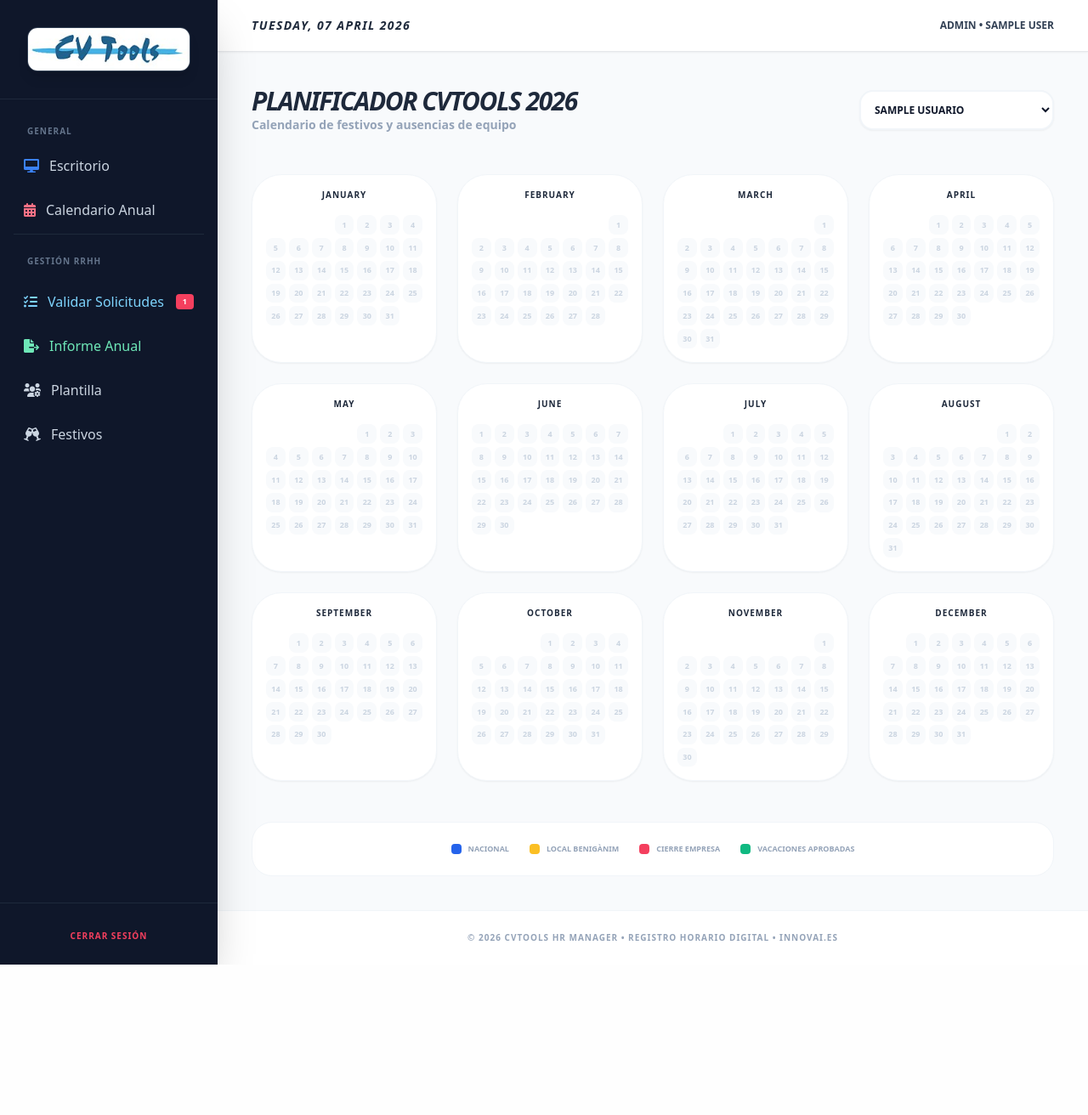
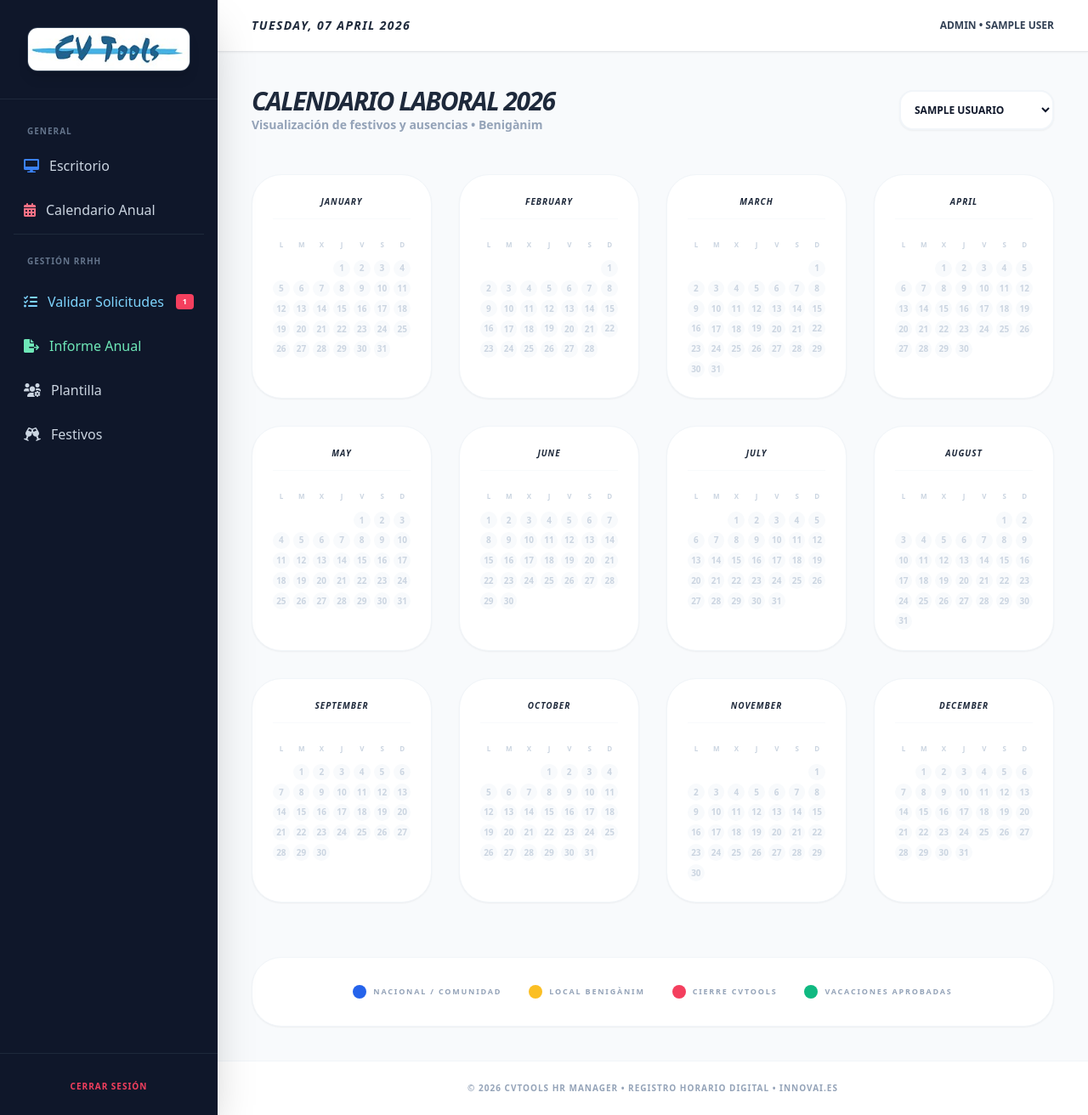
Before and after one commit to Pablo2vbng/AppRegistroHorario, a PHP site: page /index.php?p=calendario_anual in a window 1280 px wide. Shown: the whole page at 85% size. Before the commit the page ends 1135 px from the top, so only its background shows below. Run offline with PHP 8.4, Linux system fonts and the light colour scheme; the visitor is signed in with stand-in values (Sample User, id 1); tables that the repository leaves empty or names only in its code hold one stand-in row (values such as "Sample post"); some libraries are stand-ins or nearby versions.

Commit message:
Calendario anual

```diff
--- a/views/calendario_anual.php
+++ b/views/calendario_anual.php
@@ -2,41 +2,40 @@
 $anio = isset($_GET['anio']) ? $_GET['anio'] : date('Y');
 $userId = isset($_GET['user_id']) ? $_GET['user_id'] : $_SESSION['usuario_id'];
 
-// 1. Obtener Festivos
+// 1. Obtener Festivos y Cierres - Formateamos para búsqueda rápida
 $stmtF = $pdo->prepare("SELECT fecha, nombre, tipo, descuenta_vacaciones FROM festivos WHERE YEAR(fecha) = ?");
 $stmtF->execute([$anio]);
 $festivosRaw = $stmtF->fetchAll(PDO::FETCH_ASSOC);
 $festivos = [];
 foreach($festivosRaw as $f) { $festivos[$f['fecha']] = $f; }
 
-// 2. Obtener Ausencias (Si es 'all' cargamos todas, si no, solo el ID seleccionado)
+// 2. Obtener Ausencias Aprobadas (Si es 'all' para Admin o el ID del empleado)
 $sqlA = "SELECT a.*, u.nombre as emp_nombre FROM ausencias a JOIN usuarios u ON a.usuario_id = u.id WHERE a.estado = 'aprobado' AND (YEAR(a.fecha_inicio) = ? OR YEAR(a.fecha_fin) = ?)";
 if ($_SESSION['rol'] == 'admin' && $userId !== 'all') {
     $sqlA .= " AND a.usuario_id = " . intval($userId);
 } elseif ($_SESSION['rol'] != 'admin') {
     $sqlA .= " AND a.usuario_id = " . intval($_SESSION['usuario_id']);
 }
-
 $stmtA = $pdo->prepare($sqlA);
 $stmtA->execute([$anio, $anio]);
 $ausencias = $stmtA->fetchAll();
 
-// 3. Lista empleados para Admin
-$usuarios = $pdo->query("SELECT id, nombre FROM usuarios ORDER BY nombre ASC")->fetchAll();
+// 3. Lista empleados para filtro Admin
+$usuarios = $pdo->query("SELECT id, nombre FROM usuarios WHERE rol != 'admin' ORDER BY nombre ASC")->fetchAll();
 ?>
 
 <div class="max-w-7xl mx-auto">
     <div class="flex flex-col md:flex-row justify-between items-center mb-12 gap-6">
         <div>
-            <h1 class="text-3xl font-black text-slate-800 uppercase italic tracking-tighter">Planificador CVTools <?php echo $anio; ?></h1>
-            <p class="text-slate-400 font-bold text-sm">Calendario de festivos y ausencias de equipo</p>
+            <h1 class="text-3xl font-black text-slate-800 uppercase italic tracking-tighter">Calendario Laboral <?php echo $anio; ?></h1>
+            <p class="text-slate-400 font-bold text-sm">Visualización de festivos y ausencias • Benigànim</p>
         </div>
 
         <?php if($_SESSION['rol'] == 'admin'): ?>
         <form method="GET" class="flex items-center gap-3">
             <input type="hidden" name="p" value="calendario_anual">
-            <select name="user_id" onchange="this.form.submit()" class="bg-white border-2 border-slate-100 p-3 rounded-2xl font-bold text-xs uppercase shadow-sm outline-none">
-                <option value="all" <?php echo ($userId == 'all')?'selected':''; ?>>✨ TODOS LOS TRABAJADORES</option>
+            <select name="user_id" onchange="this.form.submit()" class="bg-white border-2 border-slate-100 p-3 rounded-2xl font-bold text-xs uppercase shadow-sm outline-none focus:border-blue-500">
+                <option value="all" <?php echo ($userId == 'all')?'selected':''; ?>>✨ EQUIPO COMPLETO</option>
                 <?php foreach($usuarios as $u): ?>
                     <option value="<?php echo $u['id']; ?>" <?php echo ($userId == $u['id'])?'selected':''; ?>><?php echo $u['nombre']; ?></option>
                 <?php endforeach; ?>
@@ -45,49 +44,53 @@ $usuarios = $pdo->query("SELECT id, nombre FROM usuarios ORDER BY nombre ASC")->
         <?php endif; ?>
     </div>
 
-    <div class="grid grid-cols-1 md:grid-cols-2 lg:grid-cols-3 xl:grid-cols-4 gap-6">
+    <!-- REJILLA DE MESES -->
+    <div class="grid grid-cols-1 md:grid-cols-2 lg:grid-cols-3 xl:grid-cols-4 gap-8">
         <?php for($m=1; $m<=12; $m++):
             $nombreMes = date('F', mktime(0, 0, 0, $m, 1));
             $primerDia = date('N', strtotime("$anio-$m-01"));
             $diasMes = date('t', strtotime("$anio-$m-01"));
         ?>
-        <div class="bg-white rounded-[35px] shadow-sm border border-slate-100 p-4 relative overflow-hidden">
-            <h3 class="text-center font-black uppercase text-slate-800 mb-4 text-[10px] tracking-widest"><?php echo $nombreMes; ?></h3>
+        <div class="bg-white rounded-[35px] shadow-sm border border-slate-100 p-6">
+            <h3 class="text-center font-black uppercase italic text-slate-800 mb-6 tracking-widest text-[10px] border-b border-slate-50 pb-3"><?php echo $nombreMes; ?></h3>
+
+            <div class="grid grid-cols-7 gap-1 text-[8px] text-center font-black text-slate-300 mb-3 uppercase tracking-tighter">
+                <span>L</span><span>M</span><span>X</span><span>J</span><span>V</span><span>S</span><span>D</span>
+            </div>
+
             <div class="grid grid-cols-7 gap-1">
                 <?php for($i=1; $i<$primerDia; $i++) echo '<div></div>'; ?>
+
                 <?php for($dia=1; $dia<=$diasMes; $dia++):
                     $fechaC = sprintf("%s-%02d-%02d", $anio, $m, $dia);
-                    $claseBase = "bg-slate-50 text-slate-300";
-                    $labelFestivo = "";
+                    $clase = "bg-slate-50 text-slate-300";
+                    $label = "";
                     $listaNombres = [];
 
-                    // Comprobar Festivos
+                    // 1. FESTIVOS
                     if(isset($festivos[$fechaC])) {
                         $f = $festivos[$fechaC];
-                        $claseBase = $f['descuenta_vacaciones'] ? "bg-rose-500 text-white" : (($f['tipo'] == 'local') ? "bg-amber-400 text-white" : "bg-blue-600 text-white");
-                        $labelFestivo = $f['nombre'];
+                        if($f['descuenta_vacaciones']) {
+                            $clase = "bg-rose-500 text-white shadow-lg shadow-rose-100"; // CIERRE EMPRESA
+                        } else {
+                            $clase = ($f['tipo'] == 'local') ? "bg-amber-400 text-white" : "bg-blue-600 text-white"; // FESTIVO
+                        }
+                        $label = $f['nombre'];
                     }
 
-                    // Comprobar Ausencias
+                    // 2. AUSENCIAS
                     foreach($ausencias as $aus) {
                         if($fechaC >= $aus['fecha_inicio'] && $fechaC <= $aus['fecha_fin']) {
-                            if($userId == 'all') {
-                                $listaNombres[] = explode(' ', $aus['emp_nombre'])[0];
-                                $claseBase = "bg-emerald-500 text-white"; // Color vacaciones si hay alguien
-                            } else {
-                                $claseBase = ($aus['tipo'] == 'vacaciones') ? "bg-emerald-500 text-white" : "bg-rose-500 text-white";
-                            }
+                            $clase = "bg-emerald-500 text-white shadow-lg shadow-emerald-100"; // VACACIONES
+                            $listaNombres[] = explode(' ', $aus['emp_nombre'])[0];
                         }
                     }
                 ?>
-                    <div class="aspect-square flex flex-col items-center justify-center rounded-lg text-[9px] font-black relative group <?php echo $claseBase; ?>" title="<?php echo $labelFestivo; ?>">
+                    <div title="<?php echo $label; ?>" class="aspect-square flex flex-col items-center justify-center rounded-xl text-[10px] font-black transition-all hover:scale-125 relative group <?php echo $clase; ?>">
                         <span><?php echo $dia; ?></span>
                         <?php if($userId == 'all' && !empty($listaNombres)): ?>
-                            <div class="hidden group-hover:block absolute top-full left-0 z-20 bg-slate-800 text-white p-2 rounded shadow-xl text-[8px] whitespace-nowrap">
-                                <?php echo implode(', ', $listaNombres); ?>
-                            </div>
-                            <div class="flex gap-0.5 mt-0.5">
-                                <?php foreach(array_slice($listaNombres, 0, 3) as $n) echo '<span class="w-1 h-1 bg-white rounded-full"></span>'; ?>
+                            <div class="hidden group-hover:block absolute bottom-full mb-1 left-1/2 -translate-x-1/2 z-50 bg-slate-900 text-white p-2 rounded-lg text-[8px] whitespace-nowrap shadow-2xl">
+                                <?php echo implode(', ', array_unique($listaNombres)); ?>
                             </div>
                         <?php endif; ?>
                     </div>
@@ -97,10 +100,11 @@ $usuarios = $pdo->query("SELECT id, nombre FROM usuarios ORDER BY nombre ASC")->
         <?php endfor; ?>
     </div>
 
-    <div class="mt-12 p-6 bg-white rounded-3xl border border-slate-100 flex flex-wrap justify-center gap-6 text-[9px] font-black uppercase text-slate-400">
-        <div class="flex items-center"><span class="w-3 h-3 bg-blue-600 rounded mr-2"></span> Nacional</div>
-        <div class="flex items-center"><span class="w-3 h-3 bg-amber-400 rounded mr-2"></span> Local Benigànim</div>
-        <div class="flex items-center"><span class="w-3 h-3 bg-rose-500 rounded mr-2"></span> Cierre Empresa</div>
-        <div class="flex items-center"><span class="w-3 h-3 bg-emerald-500 rounded mr-2"></span> Vacaciones Aprobadas</div>
+    <!-- LEYENDA -->
+    <div class="mt-16 flex flex-wrap justify-center gap-8 text-[9px] font-black uppercase tracking-[0.2em] text-slate-400 bg-white p-8 rounded-[35px] border border-slate-100 shadow-sm">
+        <div class="flex items-center"><span class="w-4 h-4 bg-blue-600 rounded-lg mr-2"></span> Nacional / Comunidad</div>
+        <div class="flex items-center"><span class="w-4 h-4 bg-amber-400 rounded-lg mr-2"></span> Local Benigànim</div>
+        <div class="flex items-center"><span class="w-4 h-4 bg-rose-500 rounded-lg mr-2"></span> Cierre CVTools</div>
+        <div class="flex items-center"><span class="w-4 h-4 bg-emerald-500 rounded-lg mr-2"></span> Vacaciones Aprobadas</div>
     </div>
 </div>
```
